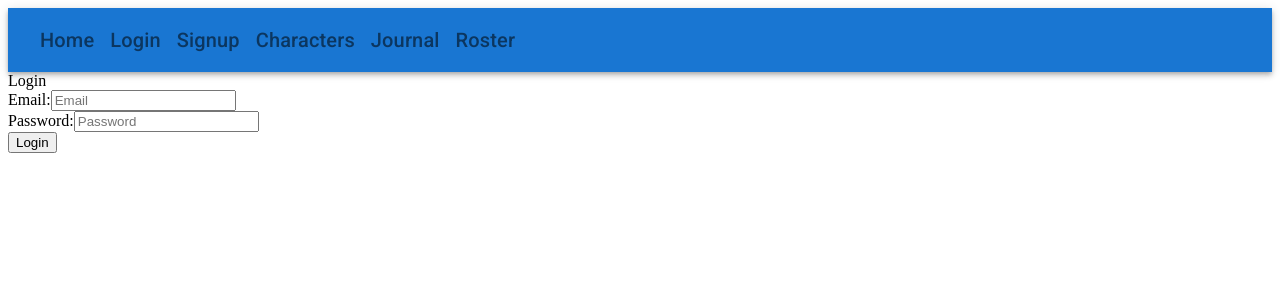
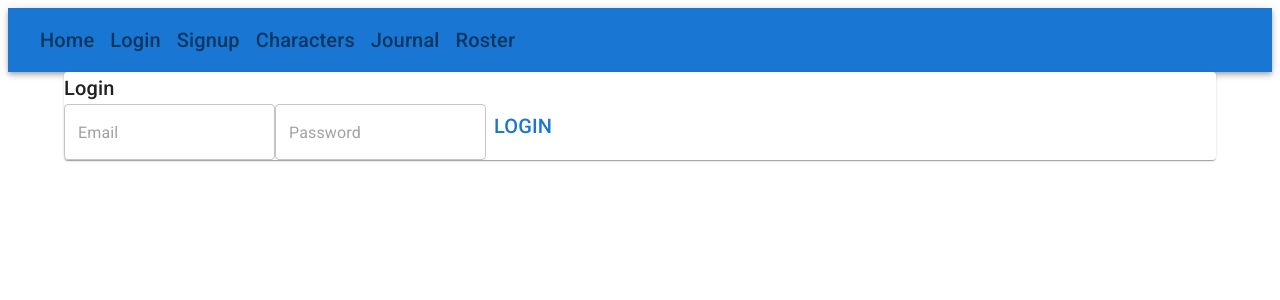
Before and after one commit to LordLowdar/Adventurnal, a React (Create React App) app in the folder client/: page /login in a window 1280 px wide. Shown: the top 300 px of the page. Built offline with nearby package versions, Linux system fonts and the light colour scheme.

Commit message:
added mutation for character roster page

```diff
--- a/client/src/App.js
+++ b/client/src/App.js
@@ -58,6 +58,7 @@ export default function App() {
           <Route path="/journal/:characterId" element={<Journal />} />
           <Route exact path="/journal" element={<Journal />} />
           <Route exact path="/roster" element={<Roster />} />
+          <Route path="/*" element={<NoMatch/>} />
         </Routes>
       </BrowserRouter>
     </ApolloProvider>
--- a/client/src/pages/Login.js
+++ b/client/src/pages/Login.js
@@ -2,11 +2,11 @@ import React, { useState } from 'react';
 import { useMutation } from '@apollo/client';
 import { LOGIN } from '../utils/mutations';
 import { useNavigate, useLocation, Navigate } from 'react-router-dom';
-
+import { Container, Card, Button, Typography, TextField } from '@mui/material';
 export default function LoginPage() {
   let navigate = useNavigate();
   let location = useLocation();
-  let from = location.state?.from?.pathname || '/';
+  let from = location.state?.from?.pathname || '/roster';
   const [loginCredentials, setCredentials] = useState({
     email: '',
     password: '',
@@ -37,41 +37,27 @@ export default function LoginPage() {
     }
   };
   return (
-    <div className="base">
-      <div className="loginHeader">Login</div>
-      <div className="content">
-        <div className="loginForm">
-          <div className="form-group">
-            <label className="emailTitle" htmlFor="email">
-              Email:
-            </label>
-            <input
+    <Container>
+      <Card>
+        <Typography variant="h6">Login</Typography>
+        <TextField
           onChange={onChange}
           type="text"
           name="email"
           value={loginCredentials.email}
           placeholder="Email"
         />
-          </div>
-          <div className="form-group">
-            <label className="passwordTitle" htmlFor="password">
-              Password:
-            </label>
-            <input
+        <TextField
           onChange={onChange}
           type="password"
           name="password"
           value={loginCredentials.password}
           placeholder="Password"
         />
-          </div>
-        </div>
-      </div>
-      <div className="loginFooter">
-        <button type="submit" onClick={loginProcess} className="btn">
-          Login
-        </button>
-      </div>
-    </div>
+        <Button type="submit" onClick={loginProcess}>
+          <Typography variant="h6">Login</Typography>
+        </Button>
+      </Card>
+    </Container>
   );
 }
--- a/client/src/pages/NoMatch.js
+++ b/client/src/pages/NoMatch.js
@@ -1,17 +1,20 @@
 import React from "react";
-
+import {Container, Typography, Button} from "@mui/material"
+import {
+  BrowserRouter,
+  Route,
+  Routes,
+  Link as RouterLink,
+} from "react-router-dom";
 const NoMatch = () => {
   return (
-    <div>
-      <div>
-        <h1>AINT NOTHIN HERE FOR YOU, MIND YOUR BUSINESS</h1>
-        <h1>
-          <span role="img" aria-label="Face With Rolling Eyes Emoji">
-            🙄
-          </span>
-        </h1>
-      </div>
-    </div>
+        <Container>
+          <Typography variant='h1'>YOU SEEM TO HAVE TAKEN A WRONG TURN TRAVELER, NOTHING DOWN THIS PATH, BEST TURN BACK.</Typography>
+              <img src='https://c.tenor.com/kiv30bAOYtEAAAAC/gandalf-yes.gif' alt='A Grand old wizard appears, his eyes filled with rage, he head nods at you vigourously signalling your urgent departure'/>
+              <Button component={RouterLink} to="/">
+              <Typography variant="h6">YOU SHALL NOT PASS</Typography>
+            </Button>
+        </Container>
   );
 };
 
--- a/client/src/pages/Roster.js
+++ b/client/src/pages/Roster.js
@@ -1,5 +1,6 @@
+import { useQuery } from '@apollo/client';
+import { ME } from '../utils/queries';
 import React, { useState } from 'react';
-import { LOGIN } from '../utils/mutations';
 
 const Roster = () => {
   // Get characters from login
@@ -7,9 +8,15 @@ const Roster = () => {
   // if a character gets created/deleted, manually add to cache or new query
   // Display character buttons?
   // redirect to ?
-  const [characters, setCharacters] = useState(
-    JSON.parse(localStorage.getItem('characters')) || []
-  );
+  // const [characters, setCharacters] = useState(
+  //   JSON.parse(localStorage.getItem('characters')) || []
+  // );
+  const { loading, data, error } = useQuery(ME, {
+    fetchPolicy: 'network-only',
+  });
+
+  const characters = data?.me.characters || [];
+  console.log(data);
   return (
     <div>
       <div>Roster</div>
--- a/client/src/utils/queries.js
+++ b/client/src/utils/queries.js
@@ -1 +1,13 @@
 import { gql } from '@apollo/client';
+
+export const ME = gql`
+  query me {
+    me {
+      _id
+      email
+      characters {
+        name
+      }
+    }
+  }
+`;
```
Also changed, not shown: 1 other file (tests, documents, lock files or other folders). Lines whose indentation alone changed are shown as unchanged.
